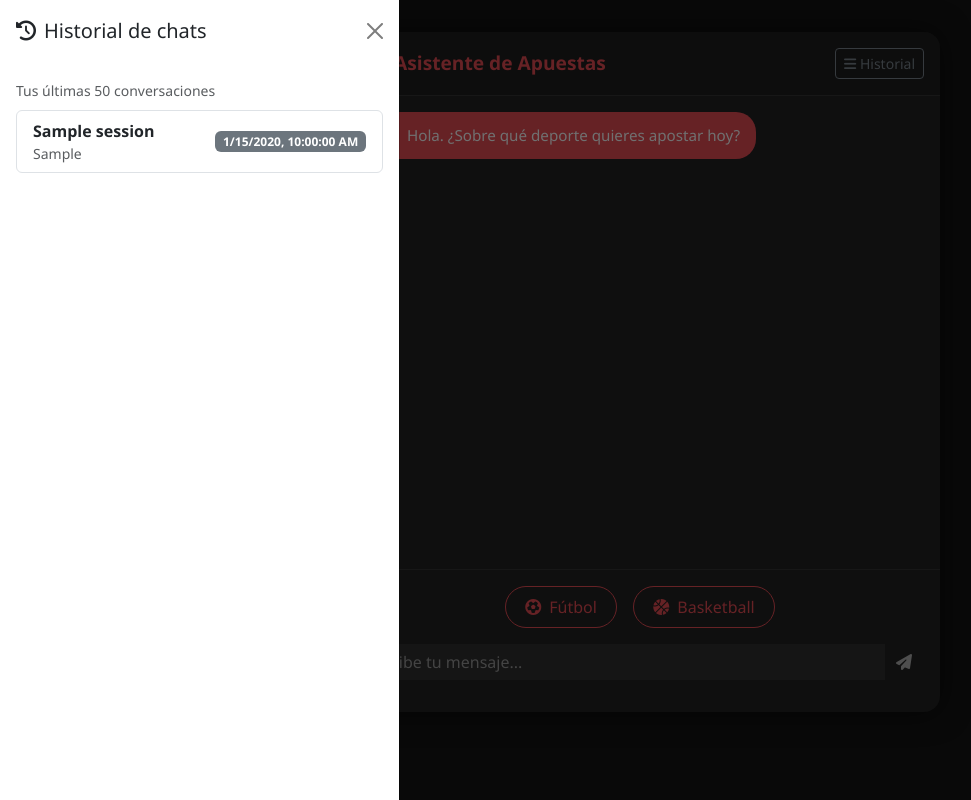
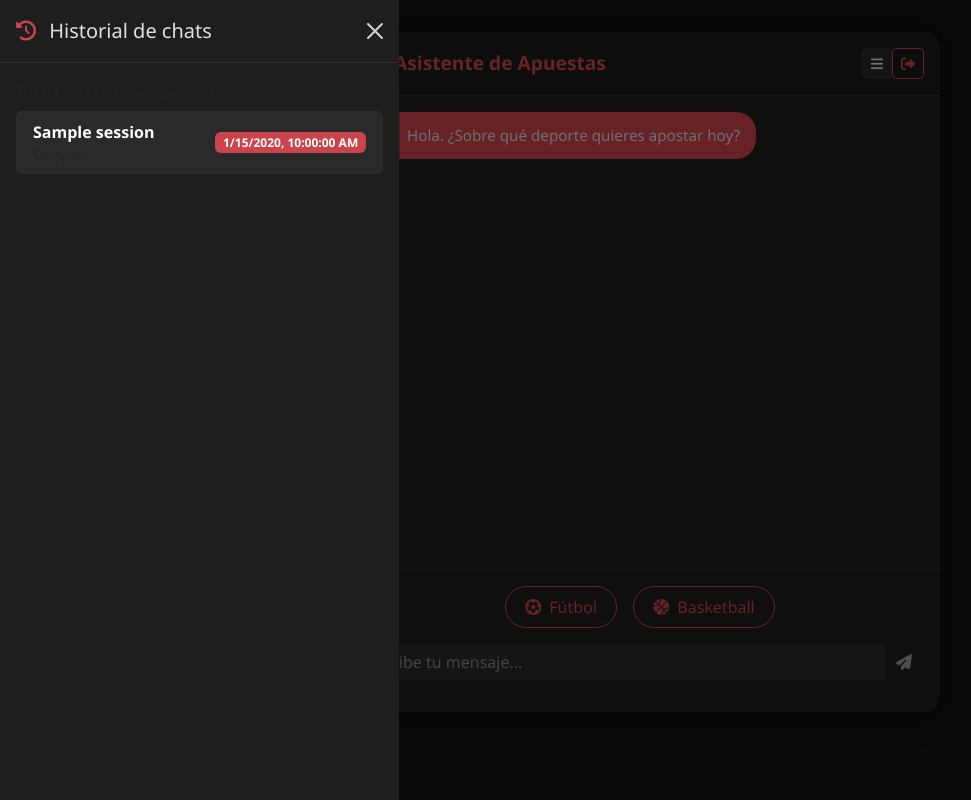
Before and after one commit to JuanCamiloMunozB/flask-demo, a Flask app: page /bot/ in a window 1280 px wide, after a click that opens the changed part. Shown: the whole page, without its empty margins (0-971 px from the left). Run offline with Flask 3, Linux system fonts and the light colour scheme; a user stored in the database is signed in; tables that the repository leaves empty hold one stand-in row (values such as "Sample post").

Commit message:
feat: logout and chat history styling

```diff
--- a/app/bot/static/css/style.css
+++ b/app/bot/static/css/style.css
@@ -168,3 +168,66 @@ body {
 @keyframes spin {
   to { transform: rotate(360deg); }
 }
+
+/* ======================= */
+/* Historial (offcanvas)   */
+/* ======================= */
+.custom-offcanvas {
+  background-color: #1e1e1e;
+  color: #e0e0e0;
+  border-right: 1px solid #2e2e2e;
+}
+.custom-offcanvas .offcanvas-header {
+  border-bottom: 1px solid #2e2e2e;
+}
+.custom-offcanvas .offcanvas-title {
+  color: #e0e0e0;
+}
+.custom-offcanvas .btn-close {
+  filter: invert(1);
+  opacity: 0.8;
+}
+.custom-offcanvas .btn-close:hover {
+  opacity: 1;
+}
+#historyList .list-group-item {
+  background-color: #2a2a2a;
+  color: #e0e0e0;
+  border-color: #2e2e2e;
+}
+#historyList .list-group-item:hover {
+  background-color: #333;
+}
+#historyList .list-group-item strong {
+  color: #fff;
+}
+#historyList .list-group-item small {
+  color: #aaa;
+}
+#historyList .badge {
+  background-color: #cc444b;
+  color: #fff;
+}
+
+/* ======================= */
+/* Botones en header       */
+/* ======================= */
+.btn-outline-custom {
+  color: #e0e0e0;
+  border: 1px solid #2e2e2e;
+  background-color: #2a2a2a;
+}
+.btn-outline-custom:hover {
+  border-color: #cc444b;
+  color: #cc444b;
+}
+
+.btn-logout {
+  border: 1px solid #cc444b;
+  color: #cc444b;
+  background: transparent;
+}
+.btn-logout:hover {
+  background: #cc444b;
+  color: #fff;
+}
--- a/app/bot/static/js/script.js
+++ b/app/bot/static/js/script.js
@@ -1,10 +1,16 @@
+// =========================
 // Estado global
+// =========================
 let CURRENT_SESSION_ID = null;
 
 // Deshabilitar enviar hasta que el usuario elija deporte
-document.getElementById("sendBtn").disabled = true;
+const sendBtn = document.getElementById("sendBtn");
+const userInput = document.getElementById("userInput");
+sendBtn.disabled = true;
 
-// Seleccionar deporte y obtener la primera pregunta
+// =========================
+// Seleccionar deporte
+// =========================
 async function selectSport(sport) {
   try {
     // Ocultar botones de selección
@@ -16,15 +22,16 @@ async function selectSport(sport) {
     soccerBtn.style.display = "none";
     basketBtn.style.display = "none";
 
-    document.getElementById("sendBtn").disabled = false;
+    sendBtn.disabled = false;
 
-    addMessage("user", sport === 'soccer' ? "Quiero apostar en fútbol" : "Quiero apostar en basketball");
+    addMessage("user", sport === "soccer" ? "Quiero apostar en fútbol" : "Quiero apostar en basketball");
 
     const resp = await fetch("/bot/select_sport", {
       method: "POST",
       headers: { "Content-Type": "application/json" },
       body: JSON.stringify({ sport })
     });
+
     const data = await resp.json();
 
     if (!resp.ok) {
@@ -32,7 +39,7 @@ async function selectSport(sport) {
       return;
     }
 
-    // Guardamos el session_id que crea el backend
+    // Guardar session_id creado en el backend
     CURRENT_SESSION_ID = data.session_id || null;
 
     addMessage("bot", data.message);
@@ -48,16 +55,15 @@ async function selectSport(sport) {
   }
 }
 
-document.getElementById("userInput").focus();
-
-// Enviar respuesta del usuario al sistema experto
+// =========================
+// Enviar mensaje
+// =========================
 async function sendMessage() {
-  const input = document.getElementById("userInput");
-  const message = input.value.trim();
+  const message = userInput.value.trim();
   if (message === "") return;
 
   addMessage("user", message);
-  input.value = "";
+  userInput.value = "";
 
   // Mostrar mensaje de carga
   const loadingMsg = addMessage("bot", "Procesando información...", true);
@@ -67,7 +73,7 @@ async function sendMessage() {
       method: "POST",
       headers: { "Content-Type": "application/json" },
       body: JSON.stringify({
-        message: message,
+        message,
         session_id: CURRENT_SESSION_ID // MUY IMPORTANTE
       })
     });
@@ -83,19 +89,19 @@ async function sendMessage() {
     loadingMsg.textContent = data.message;
 
     if (data.finished) {
-      document.getElementById("sendBtn").disabled = true;
+      sendBtn.disabled = true;
       document.getElementById("restartBtn").style.display = "inline-block";
       if (data.next_message) {
         addMessage("bot", data.next_message);
       }
     }
 
-    // Actualiza session_id si el backend lo envía (por compat)
+    // Por compatibilidad: si backend devuelve session_id, lo actualizamos
     if (data.session_id) {
       CURRENT_SESSION_ID = data.session_id;
     }
 
-    // Refresca historial (por la actualización de updated_at)
+    // Refresca historial (updated_at cambió)
     await refreshHistory();
   } catch (err) {
     console.error(err);
@@ -103,36 +109,29 @@ async function sendMessage() {
   }
 }
 
-// Enviar mensaje rápido desde botones (si más adelante agregas quick replies)
-function sendQuickMessage(text) {
-  document.getElementById("userInput").value = text;
-  sendMessage();
-}
+// Enviar mensaje con Enter
+window.addEventListener("DOMContentLoaded", () => {
+  userInput.focus();
+  userInput.addEventListener("keydown", function (event) {
+    if (event.key === "Enter") {
+      event.preventDefault();
+      sendMessage();
+    }
+  });
 
-// Agregar mensajes al chat
-function addMessage(sender, text, isLoading = false) {
-  const chat = document.getElementById("chat");
-  const msgDiv = document.createElement("div");
-  msgDiv.className = `message ${sender}`;
+  // Carga historial al iniciar
+  refreshHistory();
+});
 
-  if (isLoading) {
-    msgDiv.innerHTML = '<span class="spinner"></span> ' + text;
-  } else {
-    msgDiv.innerHTML = text.replace(/\n/g, "<br>");
-  }
-
-  chat.appendChild(msgDiv);
-  chat.scrollTop = chat.scrollHeight;
-  return msgDiv;
-}
-
-// Cargar historial de sesiones
+// =========================
+// Historial
+// =========================
 async function refreshHistory() {
   try {
     const resp = await fetch("/bot/history");
     if (!resp.ok) return;
+
     const sessions = await resp.json();
-
     const ul = document.getElementById("historyList");
     ul.innerHTML = "";
 
@@ -144,17 +143,18 @@ async function refreshHistory() {
       return;
     }
 
-    sessions.forEach(s => {
+    sessions.forEach((s) => {
       const li = document.createElement("li");
       li.className = "list-group-item list-group-item-action d-flex justify-content-between align-items-center";
       const title = s.title || "Conversación";
       const time = s.updated_at ? new Date(s.updated_at).toLocaleString() : "";
+
       li.innerHTML = `
         <span>
           <strong>${escapeHTML(title)}</strong>
           <small class="text-muted d-block">${s.sport ? escapeHTML(s.sport) : "-"}</small>
         </span>
-        <span class="badge bg-secondary">${time}</span>
+        <span class="badge">${time}</span>
       `;
       li.style.cursor = "pointer";
       li.onclick = () => loadSession(s.id);
@@ -165,7 +165,6 @@ async function refreshHistory() {
   }
 }
 
-// Cargar una sesión (reemplaza la conversación en pantalla)
 async function loadSession(sessionId) {
   try {
     const resp = await fetch(`/bot/history/${sessionId}`);
@@ -177,11 +176,11 @@ async function loadSession(sessionId) {
 
     CURRENT_SESSION_ID = data.session.id;
 
-    // Reemplaza contenido del chat por el historial de esa sesión
+    // Reemplazar contenido del chat por el historial de esa sesión
     clearChat();
 
     const messages = data.messages || [];
-    messages.forEach(m => {
+    messages.forEach((m) => {
       if (m.role === "user") addMessage("user", m.content);
       else addMessage("bot", m.content);
     });
@@ -190,11 +189,11 @@ async function loadSession(sessionId) {
     document.getElementById("sportButtons").style.display = "none";
     document.getElementById("soccerBtn").style.display = "none";
     document.getElementById("basketBtn").style.display = "none";
-    document.getElementById("sendBtn").disabled = false;
+    sendBtn.disabled = false;
     document.getElementById("restartBtn").style.display = "inline-block";
 
     // Cierra el drawer si estaba abierto
-    const offcanvasEl = document.getElementById('historyDrawer');
+    const offcanvasEl = document.getElementById("historyDrawer");
     const oc = bootstrap.Offcanvas.getInstance(offcanvasEl);
     if (oc) oc.hide();
   } catch (e) {
@@ -202,35 +201,26 @@ async function loadSession(sessionId) {
   }
 }
 
-function clearChat() {
+// =========================
+/* Utilidades de UI */
+// =========================
+function addMessage(sender, text, isLoading = false) {
   const chat = document.getElementById("chat");
-  chat.innerHTML = '';
+  const msgDiv = document.createElement("div");
+  msgDiv.className = `message ${sender}`;
+
+  if (isLoading) {
+    msgDiv.innerHTML = '<span class="spinner"></span> ' + text;
+  } else {
+    msgDiv.innerHTML = (text || "").replace(/\n/g, "<br>");
+  }
+
+  chat.appendChild(msgDiv);
+  chat.scrollTop = chat.scrollHeight;
+  return msgDiv;
 }
 
-// Utilidad simple para evitar XSS en títulos/sports
-function escapeHTML(str) {
-  return (str || "").replace(/[&<>"']/g, s => (
-    { "&": "&amp;", "<": "&lt;", ">": "&gt;", '"': "&quot;", "'": "&#39;" }[s]
-  ));
-}
-
-// Focus input and allow Enter key to submit
-window.addEventListener("DOMContentLoaded", () => {
-  const input = document.getElementById("userInput");
-  input.focus();
-  input.addEventListener("keydown", function (event) {
-    if (event.key === "Enter") {
-      event.preventDefault();
-      sendMessage();
-    }
-  });
-
-  // Carga historial al iniciar
-  refreshHistory();
-});
-
-function restartConversation() {
-  // Limpiar el chat
+function clearChat() {
   const chat = document.getElementById("chat");
   chat.innerHTML = `
     <div class="message bot">
@@ -238,6 +228,18 @@ function restartConversation() {
       Hola. ¿Sobre qué deporte quieres apostar hoy?
     </div>
   `;
+}
+
+function escapeHTML(str) {
+  return (str || "").replace(/[&<>"']/g, (s) => ({ "&": "&amp;", "<": "&lt;", ">": "&gt;", '"': "&quot;", "'": "&#39;" }[s]));
+}
+
+// =========================
+// Nueva conversación
+// =========================
+function restartConversation() {
+  // Limpiar el chat
+  clearChat();
 
   // Restaurar botones y entrada
   document.getElementById("sportButtons").style.display = "flex";
@@ -246,9 +248,9 @@ function restartConversation() {
   document.getElementById("restartBtn").style.display = "none";
 
   // Deshabilitar enviar hasta que elijan deporte
-  document.getElementById("sendBtn").disabled = true;
+  sendBtn.disabled = true;
 
   // Limpiar input y sesión actual
-  document.getElementById("userInput").value = "";
+  userInput.value = "";
   CURRENT_SESSION_ID = null;
 }
--- a/app/bot/templates/index.html
+++ b/app/bot/templates/index.html
@@ -7,12 +7,6 @@
   <link href="https://cdn.jsdelivr.net/npm/bootstrap@5.3.0/dist/css/bootstrap.min.css" rel="stylesheet">
   <link href="https://cdnjs.cloudflare.com/ajax/libs/font-awesome/6.4.0/css/all.min.css" rel="stylesheet">
   <link rel="stylesheet" href="{{ url_for('bot.static', filename='css/style.css') }}" />
-  <style>
-    /* Offcanvas ancho cómodo en desktop */
-    @media (min-width: 992px) {
-      .offcanvas-start { width: 380px; }
-    }
-  </style>
 </head>
 <body>
 
@@ -23,11 +17,17 @@
         <i class="fas fa-dice fa-lg me-2 icon-custom"></i>
         <strong>Asistente de Apuestas</strong>
       </div>
-      <!-- Botón hamburguesa -->
-      <button class="btn btn-outline-secondary btn-sm" type="button"
-              data-bs-toggle="offcanvas" data-bs-target="#historyDrawer" aria-controls="historyDrawer">
-        <i class="fa-solid fa-bars"></i> Historial
-      </button>
+      <div class="controls d-flex align-items-center">
+        <!-- Botón hamburguesa (historial) -->
+        <button class="btn btn-outline-custom btn-sm" type="button"
+                data-bs-toggle="offcanvas" data-bs-target="#historyDrawer" aria-controls="historyDrawer">
+          <i class="fa-solid fa-bars"></i>
+        </button>
+        <!-- Logout -->
+        <a class="btn btn-logout btn-sm" href="/auth/logout" title="Salir">
+          <i class="fa-solid fa-right-from-bracket"></i>
+        </a>
+      </div>
     </div>
   </div>
 
@@ -65,10 +65,13 @@
 </div>
 
 <!-- Offcanvas: Historial de chats -->
-<div class="offcanvas offcanvas-start" tabindex="-1" id="historyDrawer" aria-labelledby="historyDrawerLabel">
+<div class="offcanvas offcanvas-start custom-offcanvas" tabindex="-1" id="historyDrawer" aria-labelledby="historyDrawerLabel">
   <div class="offcanvas-header">
-    <h5 class="offcanvas-title" id="historyDrawerLabel"><i class="fa-solid fa-clock-rotate-left me-2"></i>Historial de chats</h5>
-    <button type="button" class="btn-close text-reset" data-bs-dismiss="offcanvas" aria-label="Cerrar"></button>
+    <h5 class="offcanvas-title" id="historyDrawerLabel">
+      <i class="fa-solid fa-clock-rotate-left me-2 text-accent"></i>
+      Historial de chats
+    </h5>
+    <button type="button" class="btn-close btn-close-white" data-bs-dismiss="offcanvas" aria-label="Cerrar"></button>
   </div>
   <div class="offcanvas-body">
     <div class="mb-2">
```
